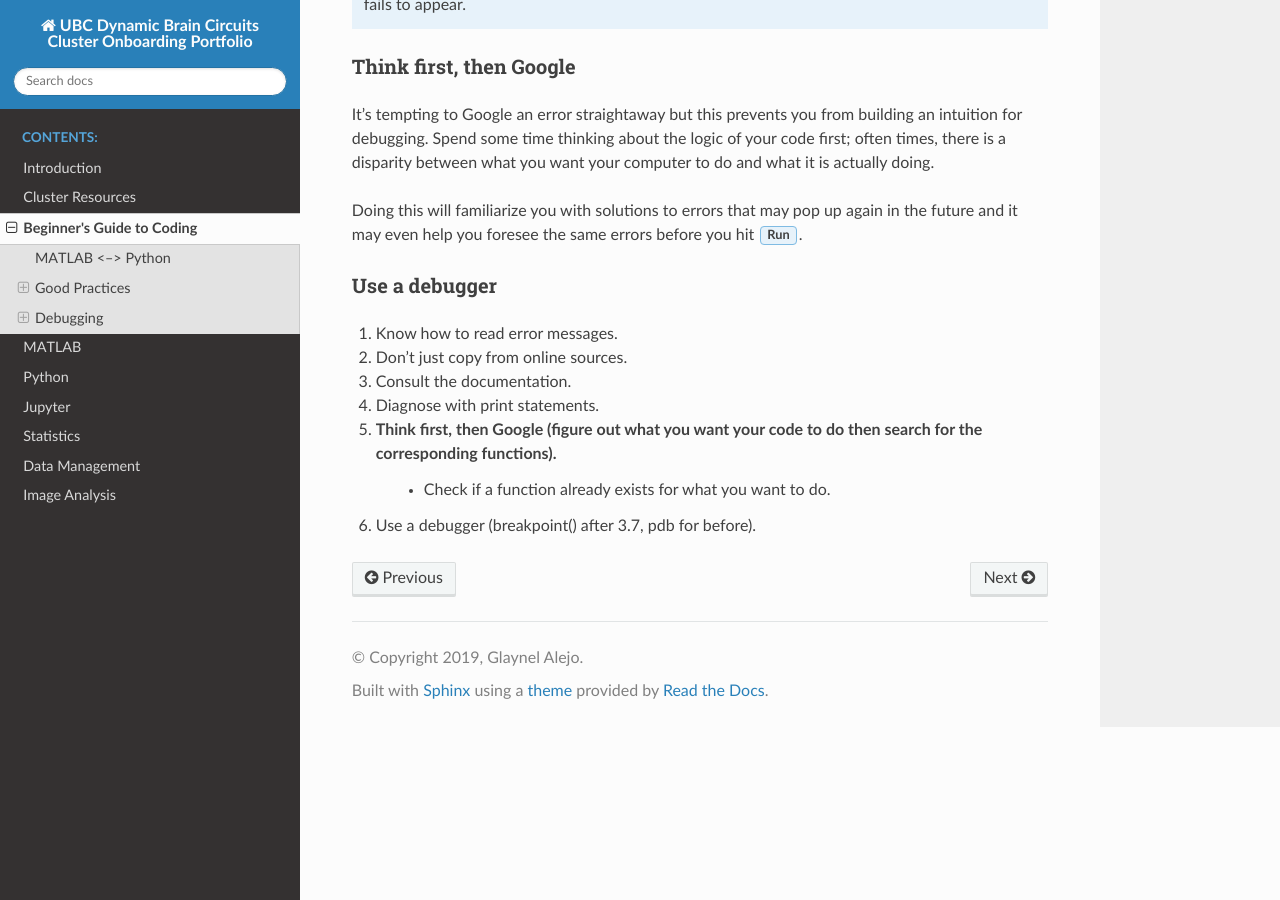
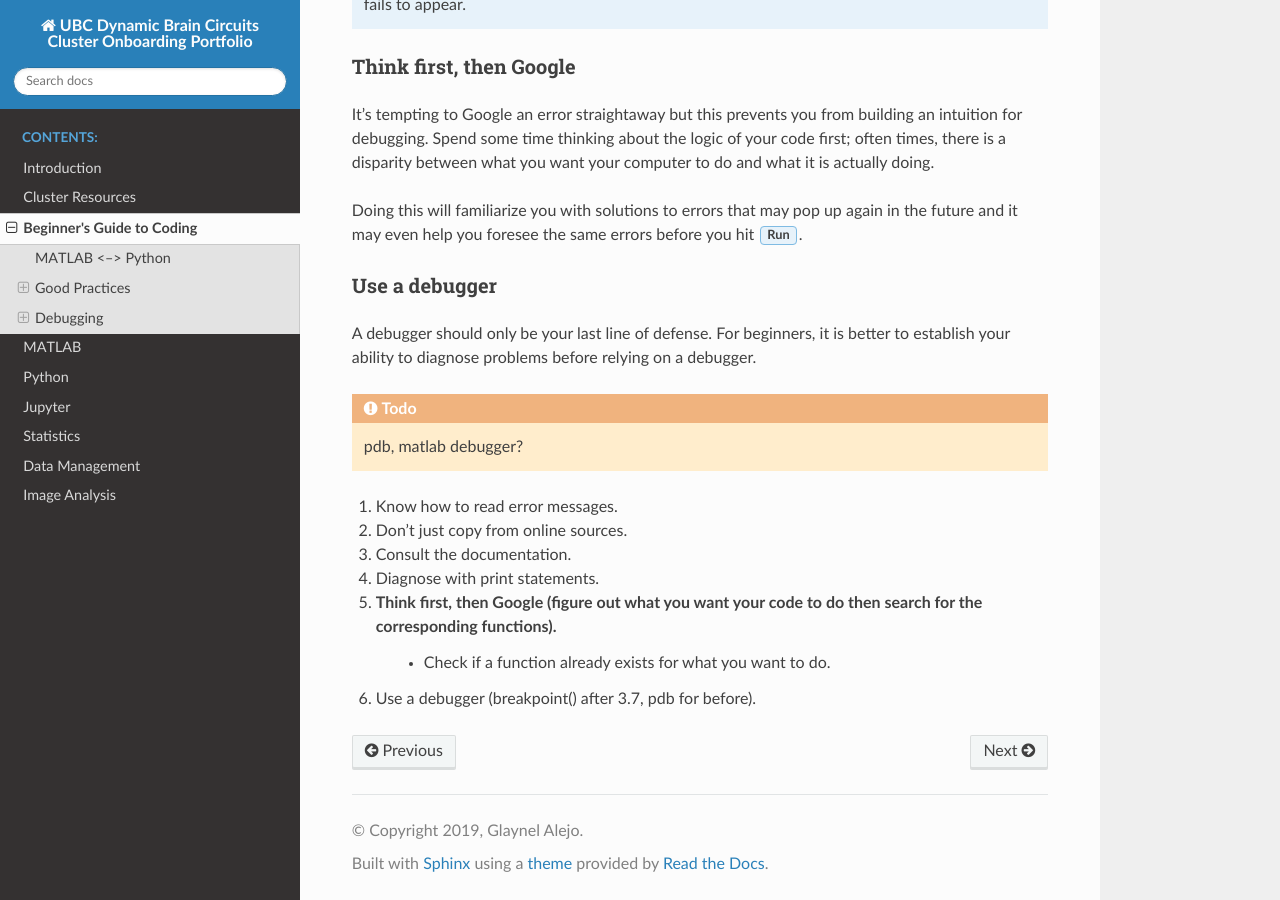
Before and after one commit to ubcbraincircuits/onboarding, a Sphinx documentation site: the page built from source/code.rst, in a window 1280 px wide and 900 px high, scrolled down 3504 px. Built offline with Sphinx 7.4.7 and the Read the Docs theme 2.0.0, drawn with Linux system fonts in a browser that asks for light colours.

Commit message:
Start debugger section

```diff
--- a/source/code.rst
+++ b/source/code.rst
@@ -149,6 +149,12 @@ Doing this will familiarize you with solutions to errors that may pop up again i
 Use a debugger
 ==============
 
+A debugger should only be your last line of defense. For beginners, it is better to establish your ability to diagnose problems before
+relying on a debugger.
+
+.. todo::
+	pdb, matlab debugger?
+
 1. Know how to read error messages.
 2. Don't just copy from online sources.
 3. Consult the documentation.
```
